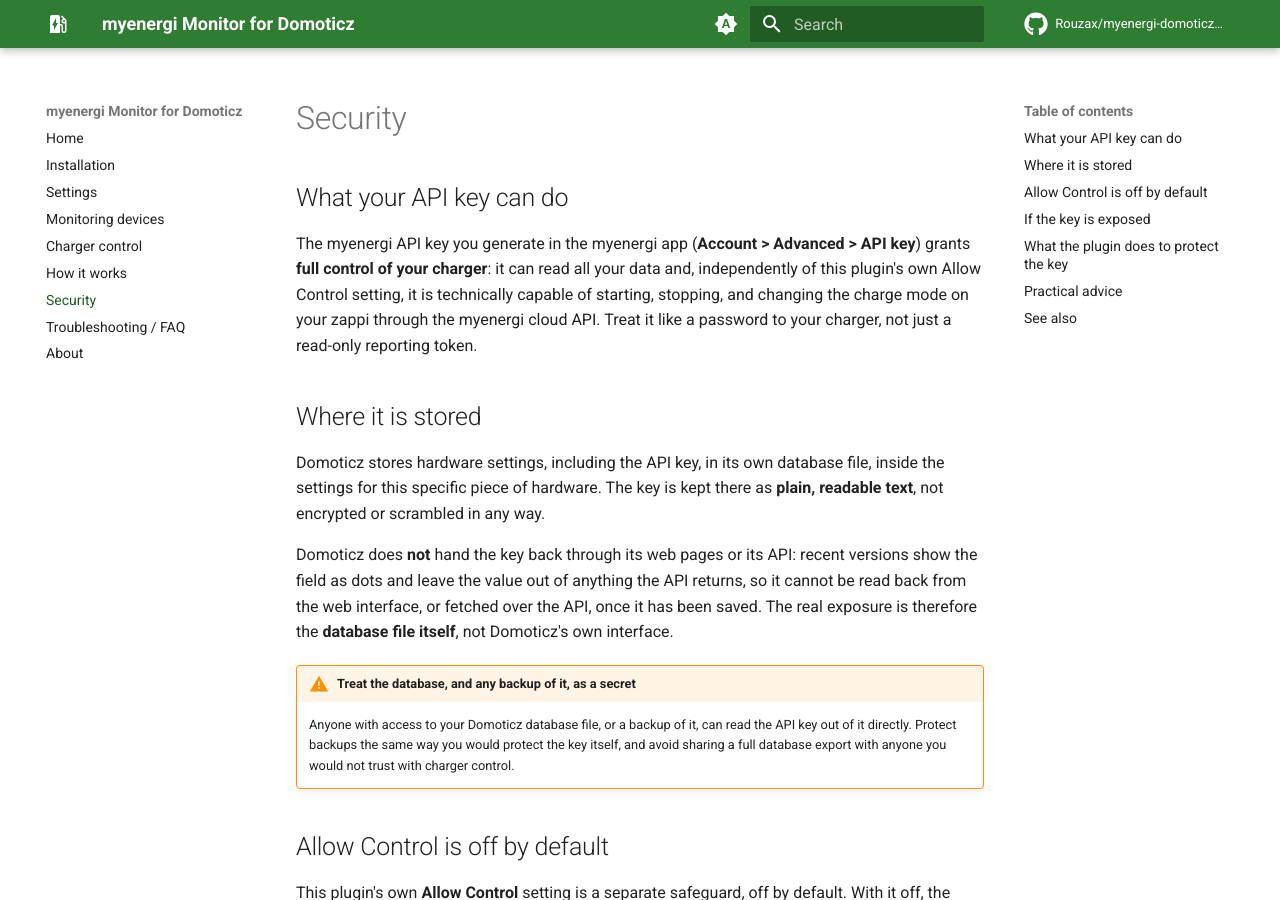
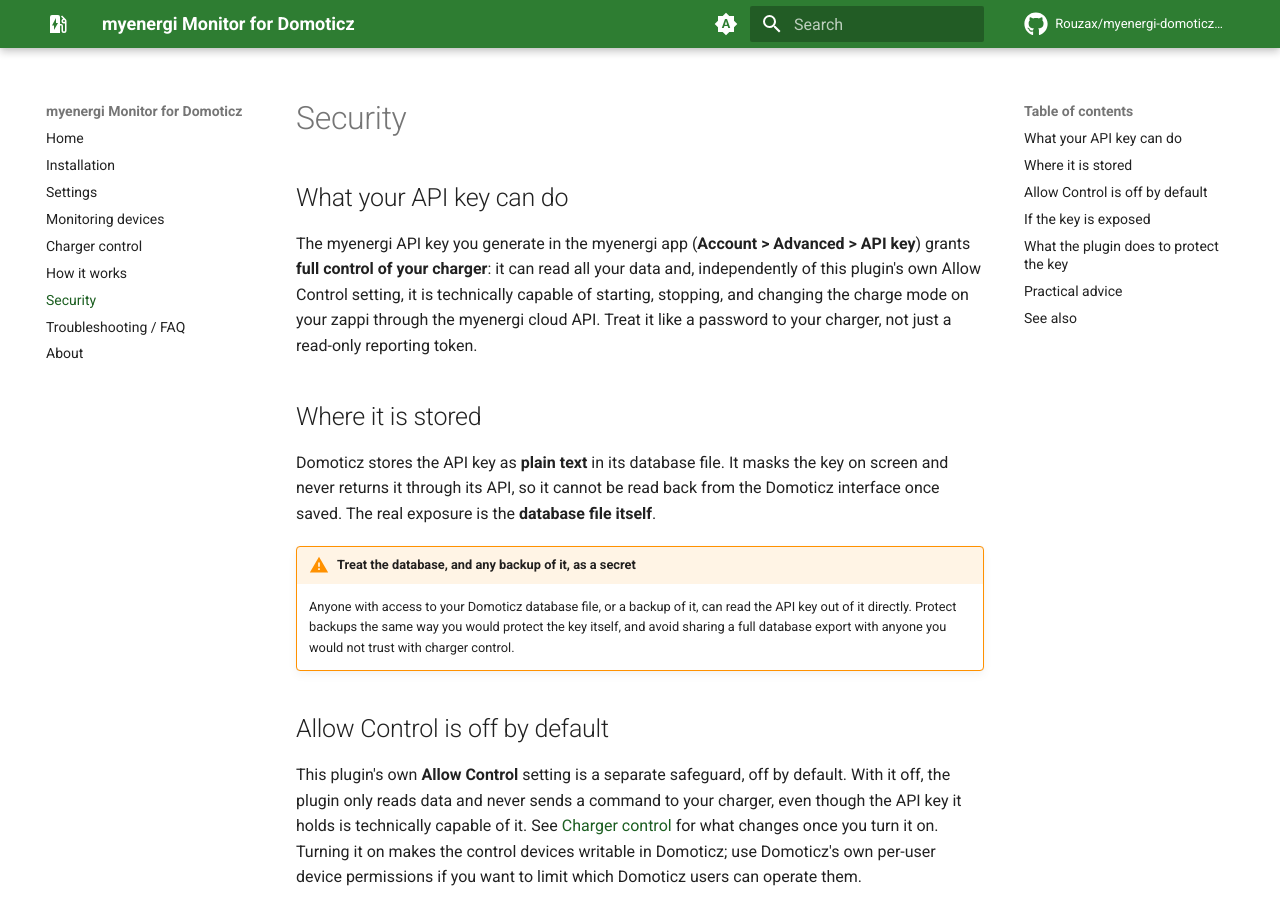
Before and after one commit to Rouzax/myenergi-domoticz-plugin, an MkDocs documentation site: the page built from docs/security.md, in a window 1280 px wide and 900 px high. Built offline with MkDocs 1.6.1 and Material for MkDocs 9.7.7, drawn with Linux system fonts in a browser that asks for light colours; comment, search, counter and statistics services are not loaded.

Commit message:
docs: condense the API-key storage note

```diff
--- a/docs/security.md
+++ b/docs/security.md
@@ -10,14 +10,9 @@
 
 ## Where it is stored
 
-Domoticz stores hardware settings, including the API key, in its own database file, inside the
-settings for this specific piece of hardware. The key is kept there as **plain, readable text**,
-not encrypted or scrambled in any way.
-
-Domoticz does **not** hand the key back through its web pages or its API: recent versions show
-the field as dots and leave the value out of anything the API returns, so it cannot be read back
-from the web interface, or fetched over the API, once it has been saved. The real exposure is
-therefore the **database file itself**, not Domoticz's own interface.
+Domoticz stores the API key as **plain text** in its database file. It masks the key on screen and
+never returns it through its API, so it cannot be read back from the Domoticz interface once saved.
+The real exposure is the **database file itself**.
 
 !!! warning "Treat the database, and any backup of it, as a secret"
     Anyone with access to your Domoticz database file, or a backup of it, can read the API key
```
